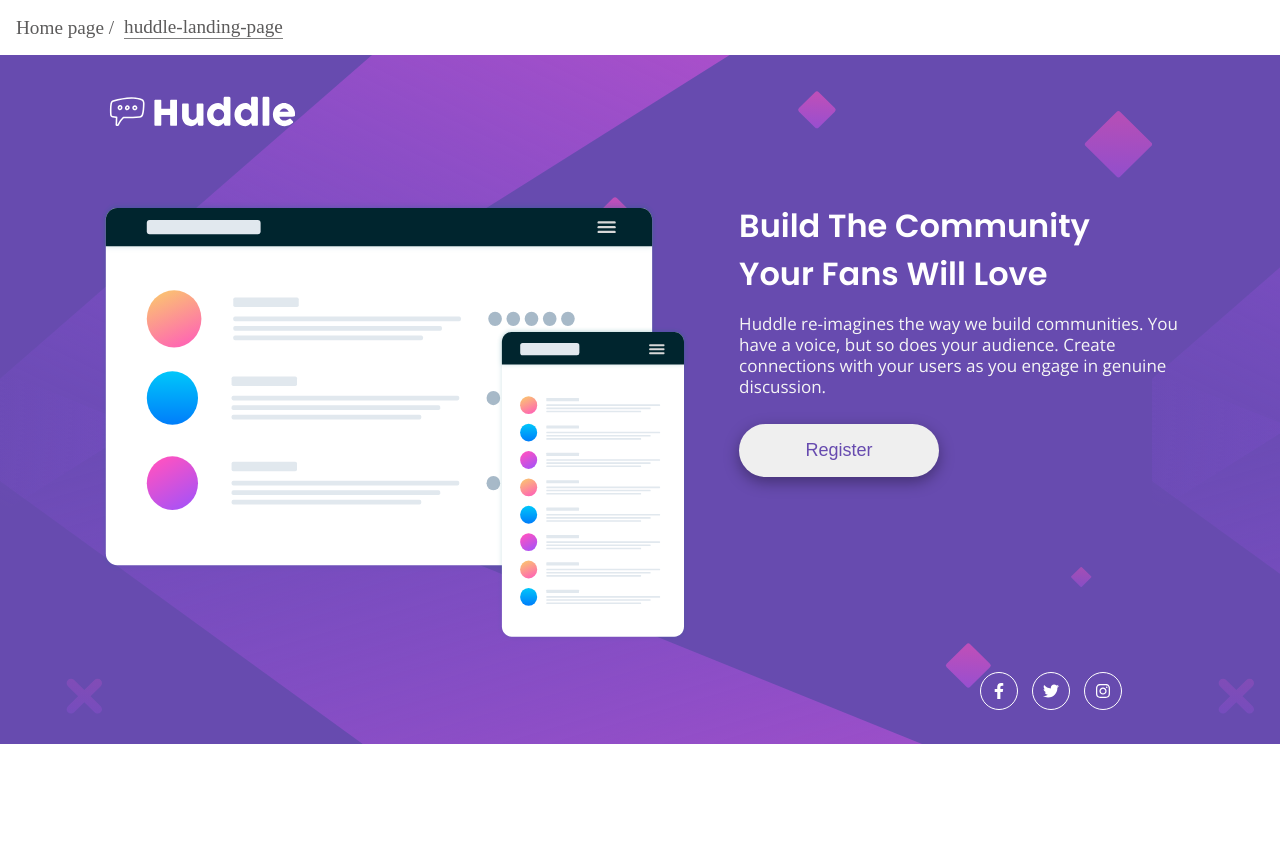
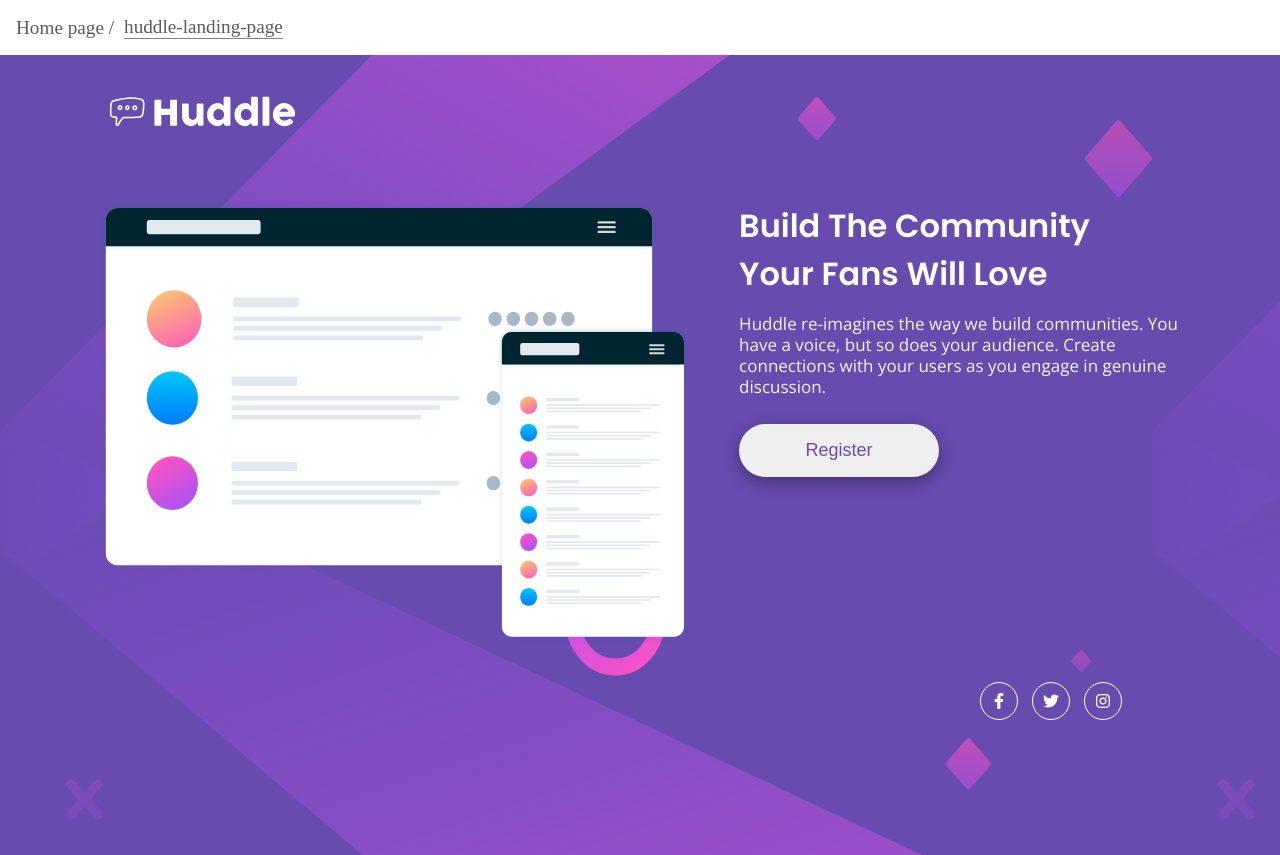
Before and after one commit to Dina2703/css_small-projects, a React (Create React App) app: page /huddle-landing-page in a window 1280 px wide. Before the commit the page ends 800 px from the top, so only its background shows below. Built offline with nearby package versions, Linux system fonts and the light colour scheme.

Commit message:
social link hover effect

```diff
--- a/src/style/HuddleLandingPage.css
+++ b/src/style/HuddleLandingPage.css
@@ -21,7 +21,7 @@ p {
 
 #huddle {
   width: 100vw;
-  height: 100%;
+  height: 100vh;
   background-color: var(--primary-violet);
   position: relative;
   display: flex;
@@ -106,7 +106,7 @@ p {
 }
 
 #huddle footer {
-  padding: 30px 0;
+  padding: 40px 0 30px;
   width: 100%;
 }
 
@@ -122,6 +122,12 @@ p {
   border: 1px solid white;
   padding: 10px;
   border-radius: 50%;
+  cursor: pointer;
+}
+
+#huddle footer ul li:hover {
+  color: var(--primary-magenta);
+  border: 1px solid var(--primary-magenta);
 }
 
 #huddle footer ul li:not(:last-child) {
@@ -155,8 +161,9 @@ p {
     background-repeat: no-repeat;
     background-size: 100% 100%;
   }
+
   .huddle-container {
-    width: 460px;
+    width: 450px;
     margin: 0 auto;
     padding: 0 30px;
   }
@@ -164,6 +171,7 @@ p {
   #huddle main .hero-image {
     flex: 1;
   }
+
   #huddle main {
     height: auto;
     display: flex;
```
